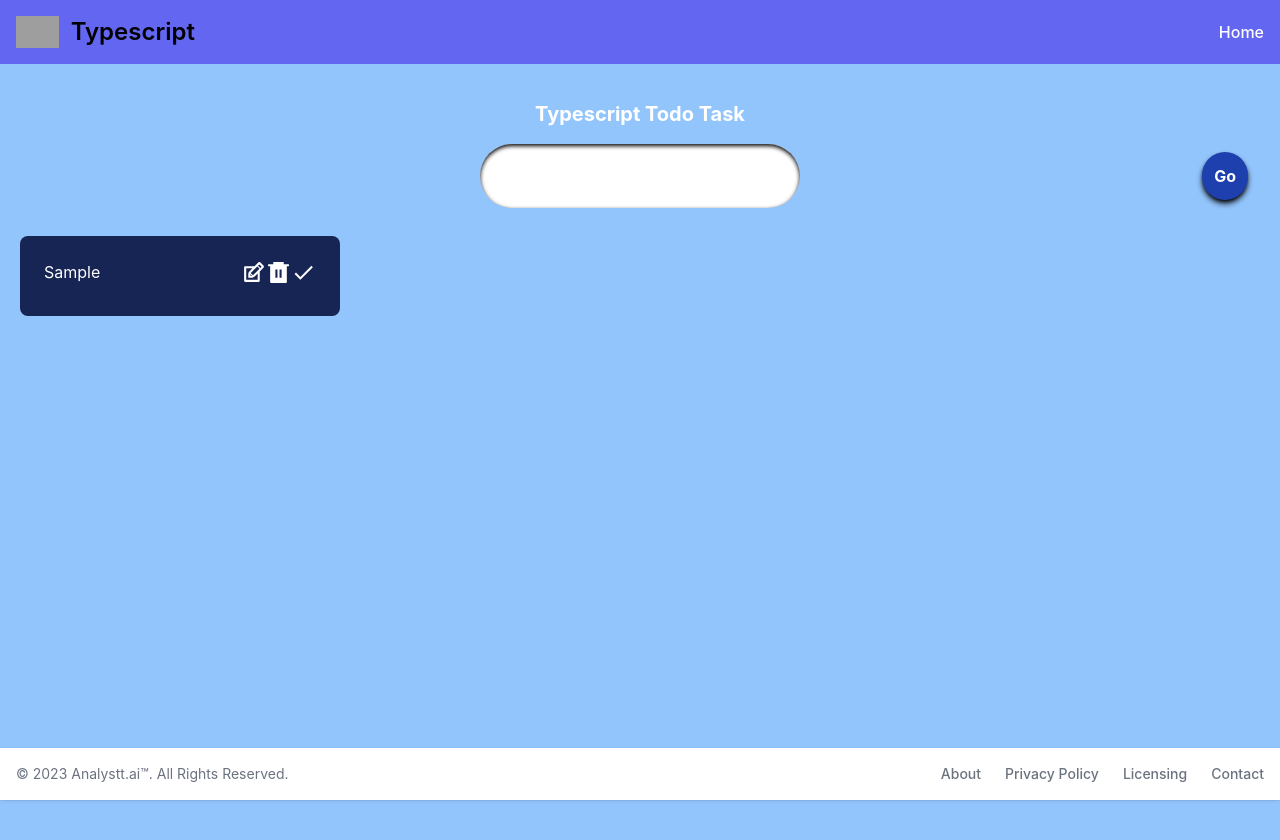
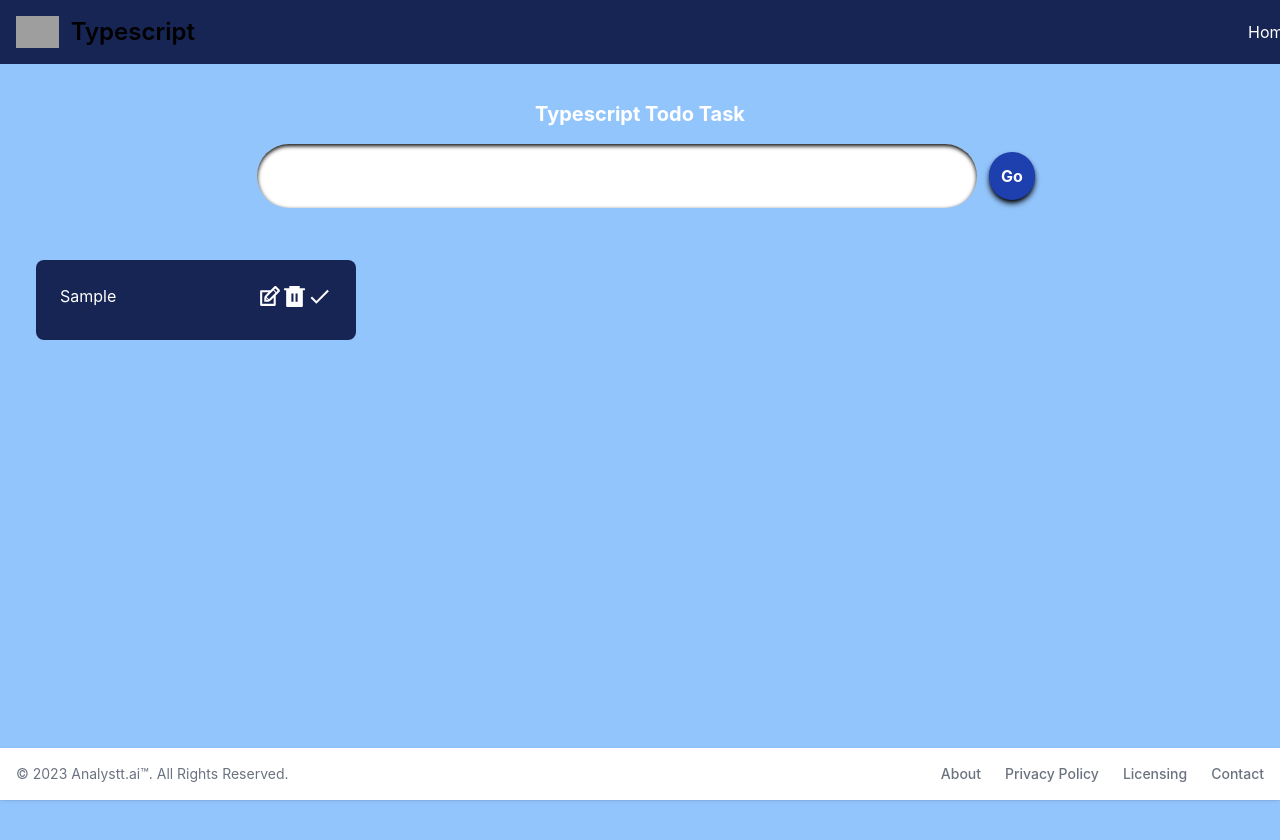
Before and after one commit to supriya224/Typescript-task, a React (Create React App) app: page / in a window 1280 px wide. Both pictures are taken after typing "Sample" into the empty fields and a click on the button "Go". Shown: the top 840 px of the page. Built offline with nearby package versions, Linux system fonts and the light colour scheme; grey boxes are pictures that could not be loaded.

Commit message:
commit changes

```diff
--- a/src/components/core/InputField.tsx
+++ b/src/components/core/InputField.tsx
@@ -21,8 +21,8 @@ const InputField: React.FC<Props> = ({ todo, setTodo, handleAdd }) => {
                 value={todo}
                 onChange={(e) => setTodo(e.target.value)}
                 placeholder='Enter a task...'
-                className='w-[20rem] m-2 p-5 pl-9 rounded-full shadow-inner shadow-black outline-none focus-visible:bg-blue-900 focus-visible:text-white' />
-            <button className='absolute right-6 flex w-18 p-3 bg-blue-800 text-white font-bold rounded-full hover:bg-blue-600 shadow-md shadow-black  ' type='submit'>Go</button>
+                className='w-[20rem] m-2 p-5 pl-9 rounded-full shadow-inner shadow-black outline-none xs:w-[30rem] sm:w-[45rem] md:w-[45rem] focus-visible:bg-blue-900 focus-visible:text-white' />
+            <button className='absolute right-6 flex w-18 p-3 bg-blue-800 text-white font-bold rounded-full hover:bg-blue-600 shadow-md shadow-black md:relative md:right-1 lg:relative lg:-right-1  xl:relative xl:-right-1  ' type='submit'>Go</button>
         </form>
     )
 }
--- a/src/components/core/SingleTodo.tsx
+++ b/src/components/core/SingleTodo.tsx
@@ -11,7 +11,6 @@ type Props = {
     todos: Todo[],
     setTodos: React.Dispatch<React.SetStateAction<Todo[]>>;
 }
-
 
 const SingleTodo = ({ todo, todos, setTodos }: Props) => {
     const [edit, setEdit] = useState<boolean>(false);
@@ -34,7 +33,7 @@ const SingleTodo = ({ todo, todos, setTodos }: Props) => {
         inputRef.current?.focus();
     }, [edit])
     return (
-        <form onSubmit={(e) => handleEdit(e, todo.id)} className='m-5 p-6 w-[20rem] h-[5rem] text-white rounded-lg flex justify-between bg-blue-950'>
+        <form onSubmit={(e) => handleEdit(e, todo.id)} className='container flex m-5 text-center p-6 w-[20rem] h-[5rem] lg:m-9 text-white rounded-lg justify-between bg-blue-950'>
             {edit ? (
                 <input ref={inputRef} value={editTodo} onChange={(e) => setEditTodo(e.target.value)} className='text-black outline-none' />
             ) : todo.isDone ? (
--- a/src/components/core/TodoList.tsx
+++ b/src/components/core/TodoList.tsx
@@ -10,7 +10,7 @@ interface Props{
 
 }
 const TodoList:React.FC<Props> = ({todos, setTodos}) => {
-  return <div className=" text-center ">
+  return <div className="container grid sm:grid-cols-2  md:grid-cols-2 lg:grid-cols-3">
     {todos.map((todo,id)=>(
       <SingleTodo todo={todo} key={todo.id} todos={todos} setTodos={setTodos}  />
     ))}
--- a/src/components/shared/header/Header.tsx
+++ b/src/components/shared/header/Header.tsx
@@ -1,19 +1,20 @@
 import { Link } from "react-router-dom"
+// import { Home } from "../../../Pages"
 
 
 const Header = () => {
   return (
 
-    <nav className="bg-indigo-500 shadow-lg shadow-indigo-700 border-gray-200">
+    <nav className="bg-blue-950 shadow-lg justify-between shadow-indigo-950 border-gray-200">
       <div className="max-w-screen-xl flex flex-wrap items-center justify-between mx-auto p-4">
         <a href="https://www.linkedin.com/company/analystt-ai/about/" className="flex items-center">
           <img src="https://play-lh.googleusercontent.com/ahJtMe0vfOlAu1XJVQ6rcaGrQBgtrEZQefHy7SXB7jpijKhu1Kkox90XDuH8RmcBOXNn" className="h-8 mr-3" alt="Flowbite Logo" />
           <span className="self-center text-2xl font-semibold whitespace-nowrap dark:text-white">Typescript</span>
         </a>
-        <div className="hidden w-full md:block md:w-auto" id="navbar-default">
-          <ul className="font-medium flex flex-col p-4 md:p-0 mt-4 border border-gray-100 rounded-lgmd:flex-row md:space-x-8 md:mt-0 md:border-0">
+        <div className="w-full md:block md:w-auto" id="navbar-default">
+          <ul className="">
             <li>
-              <Link to='/' className="block py-2 pl-3 pr-4 md:p-0 text-white " aria-current="page" >
+              <Link to='/home' className="w-4 block py-2 pl-3 pr-4 md:p-0 text-white" aria-current="page" >
                 Home
               </Link>
             </li>
```
